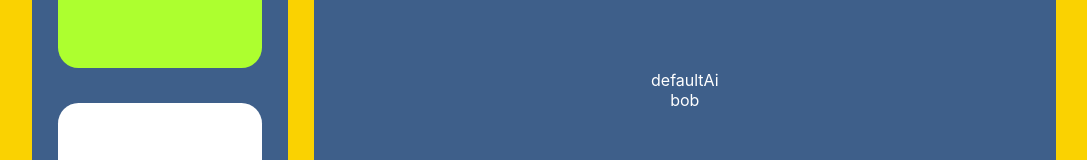
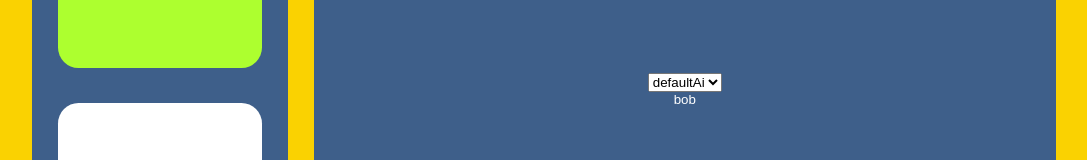
Before and after one commit to ogiusek/PlantsWorld, a React (Create React App) app: page / in a window 1280 px wide. Both pictures are taken after a click on the button "Players". Shown: the part 310-470 px from the top of the page, without its empty margins (96-1183 px from the left). Built offline with nearby package versions, Linux system fonts and the light colour scheme.

Commit message:
Changed player interface

```diff
--- a/package.json
+++ b/package.json
@@ -8,6 +8,7 @@
     "@testing-library/user-event": "^13.5.0",
     "react": "^18.2.0",
     "react-beautiful-dnd": "^13.1.1",
+    "react-dnd": "^16.0.1",
     "react-dom": "^18.2.0",
     "react-scripts": "5.0.1",
     "web-vitals": "^2.1.4"
--- a/src/App.js
+++ b/src/App.js
@@ -9,7 +9,7 @@ import Canvas from './Canvas/Canvas';
 
 function App() {
   const [players, setPlayers] = useState([player]);
-  const [codes, setCodes] = useState({ default: defaultAi });
+  const [codes, setCodes] = useState([defaultAi]);
   const [money, setMoney] = useState(0);
   const [simulates, setSimulates] = useState(false);
 
--- a/src/nextGen/Players/PlayerInterface.js
+++ b/src/nextGen/Players/PlayerInterface.js
@@ -2,10 +2,27 @@ import React from "react";
 import style from "./Players.module.css";
 
 function PlayerInterface(props) {
-    // console.log(props.players[props.player].name);
+    const nameChangeInputHandler = (event) => {
+        let array = Array.from(props.players);
+        const change = event.target.value;
+        change !== '' && (array[props.player].name = change);
+        props.setPlayers(array);
+    };
+    const selectHandler = (event) => {
+        console.log(props.players[props.player].code);
+        let array = Array.from(props.players);
+        array[props.player].code = props.codes[event.target.value];
+        props.setPlayers(array);
+    };
     return (<div className={style.interface}>
-        <div>{props.players[props.player].code.name}</div>
-        <div>{props.players[props.player].name}</div>
+        <select onChange={selectHandler} >
+            {props.codes.map((element, index) => {
+                return (
+                    <option value={index} key={index}>{element.name}</option>
+                );
+            })}
+        </select>
+        <input type={'text'} value={props.players[props.player].name} onChange={nameChangeInputHandler} />
     </div>);
 }
 
--- a/src/nextGen/Players/Players.js
+++ b/src/nextGen/Players/Players.js
@@ -9,7 +9,7 @@ function Players(props) {
 
     return (<div className={style.main}>
         <PlayersBar setPlayers={props.setPlayers} players={props.players} setPlayer={setPlayer} player={player} />
-        <PlayerInterface players={props.players} player={player} />
+        <PlayerInterface players={props.players} player={player} setPlayers={props.setPlayers} codes={props.codes} />
     </div>);
 }
 
--- a/src/nextGen/Players/Players.module.css
+++ b/src/nextGen/Players/Players.module.css
@@ -46,6 +46,13 @@
     color: white;
 }
 
+.interface input {
+    border: none;
+    background-color: transparent;
+    color: white;
+    text-align: center;
+}
+
 /* .invisible-scrollbar::-webkit-scrollbar { */
 /* background-color: aqua; */
 /* display: none; */
--- a/src/nextGen/nextGen.js
+++ b/src/nextGen/nextGen.js
@@ -13,7 +13,7 @@ function NextGen(props) {
     return (
         <div className={style.main}>
             {position === 0 && <Options setPosition={setPosition} />}
-            {position === 1 && <Players setPosition={setPosition} players={players} setPlayers={setPlayers} />}
+            {position === 1 && <Players setPosition={setPosition} players={players} setPlayers={setPlayers} codes={codes} />}
             {position === 2 && <Ai setPosition={setPosition} codes={codes} setCodes={setCodes} />}
         </div>
     );
```
Also changed, not shown: src/nextGen/Players/PlayersBar.js (+8 -5 lines), 1 other file (tests, documents, lock files or other folders).
